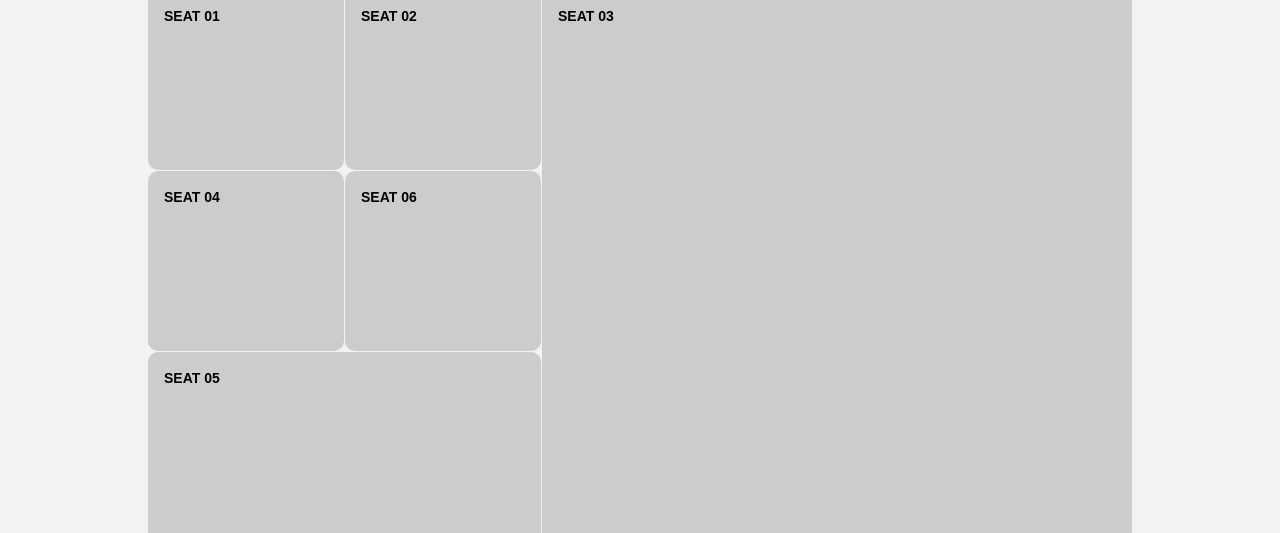
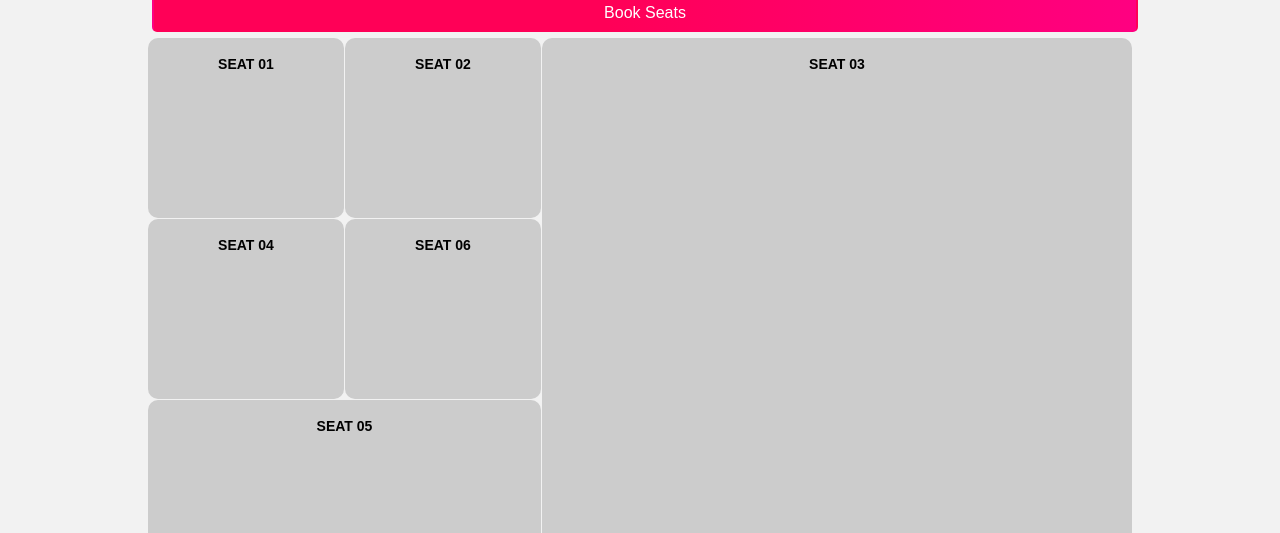
Before and after one commit to abhideepghosh/Redbus-Clone---React-Project---kmctb54du98v, a React app: page /seatselection in a window 1280 px wide. Shown: the part 567-1100 px from the top of the page. Built offline with nearby package versions, Linux system fonts and the light colour scheme.

Commit message:
Seat Count Implemented

```diff
--- a/src/components/SeatSelection.js
+++ b/src/components/SeatSelection.js
@@ -18,12 +18,35 @@ const SeatSelection = () => {
       set.add(seatNo);
       e.target.style.backgroundColor = "red";
     }
+    // console.log(set.size);
+  };
+
+  const bookSeat = () => {
     console.log(set.size);
   };
 
   return (
     <div className="seatSelector">
-      <h1>Seat Selection</h1>
+      <h1>
+        Seat Selection:{" "}
+        <span className="sortBySpan">Select Atleast 1 Seat</span>
+      </h1>
+      <button
+        onClick={bookSeat}
+        style={{
+          color: "white",
+          margin: "5px",
+          padding: "5px",
+          border: "2px transparent solid",
+          borderRadius: "5px",
+          width: "100%",
+          background: "rgb(255,0,87)",
+          background:
+            "linear-gradient(90deg, rgba(255,0,87,1) 46%, rgba(255,0,129,1) 100%)",
+        }}
+      >
+        Book Seats
+      </button>
       <div className="grid-layout" onClick={seatSelector}>
         <div className="grid-item grid-item-1">SEAT 01 </div>
         <div className="grid-item grid-item-2">SEAT 02</div>
--- a/src/styles/SeatSelection.css
+++ b/src/styles/SeatSelection.css
@@ -4,6 +4,7 @@
   margin: 0;
   padding: 147px;
   padding-top: 50px;
+  text-align: center;
 }
 
 .grid-layout {
```
